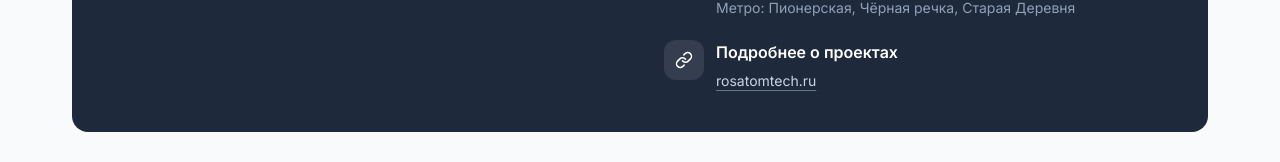
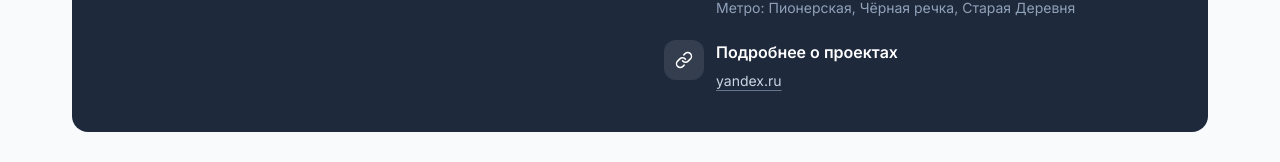
Before and after one commit to igorhackevich-boop/Rosatomjob, a React (Vite) app: page / in a window 1280 px wide. Shown: the part 2100-2262 px from the top of the page. Built offline with nearby package versions, Linux system fonts and the light colour scheme.

Commit message:
Update App.tsx

```diff
--- a/src/app/App.tsx
+++ b/src/app/App.tsx
@@ -618,7 +618,7 @@ function App() {
                     className="text-[13px] sm:text-[14px] text-slate-300 hover:text-white transition-colors underline decoration-slate-500 hover:decoration-slate-300"
                     style={{ textUnderlineOffset: '4px' }}
                   >
-                    rosatomtech.ru
+                    yandex.ru
                   </a>
                 </div>
               </div>
```
